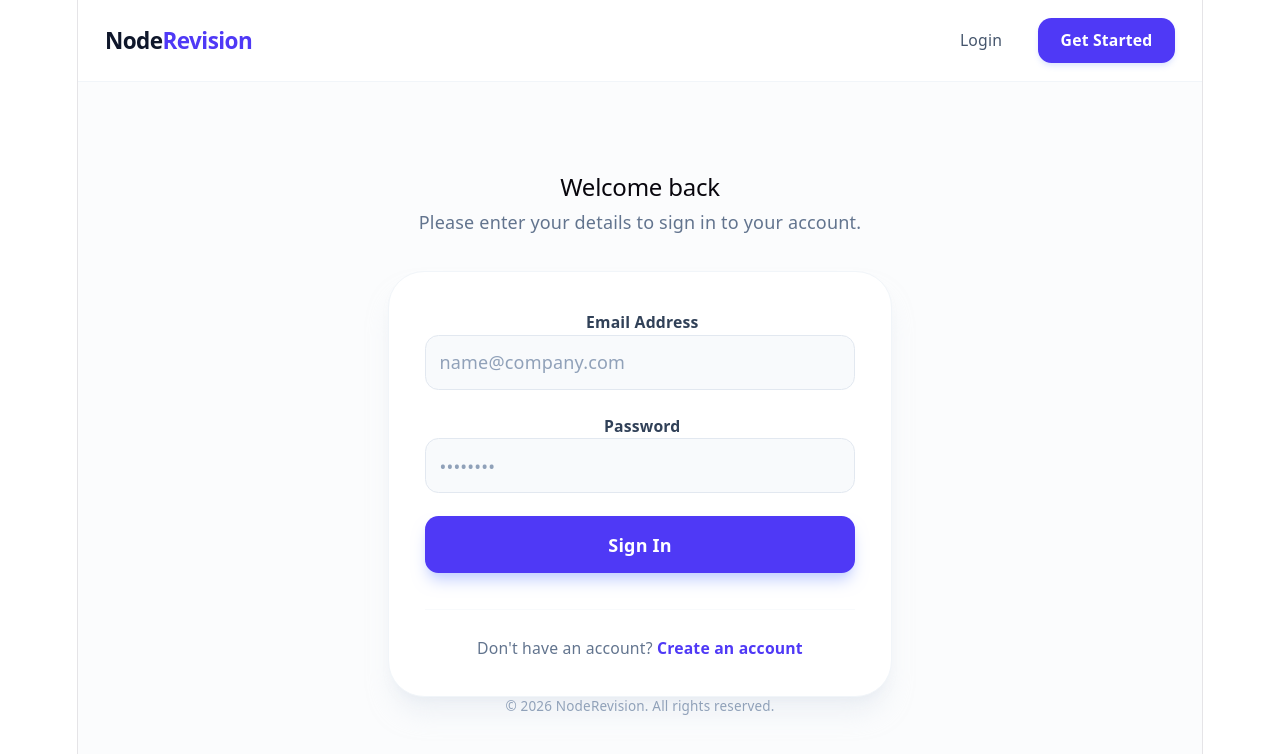
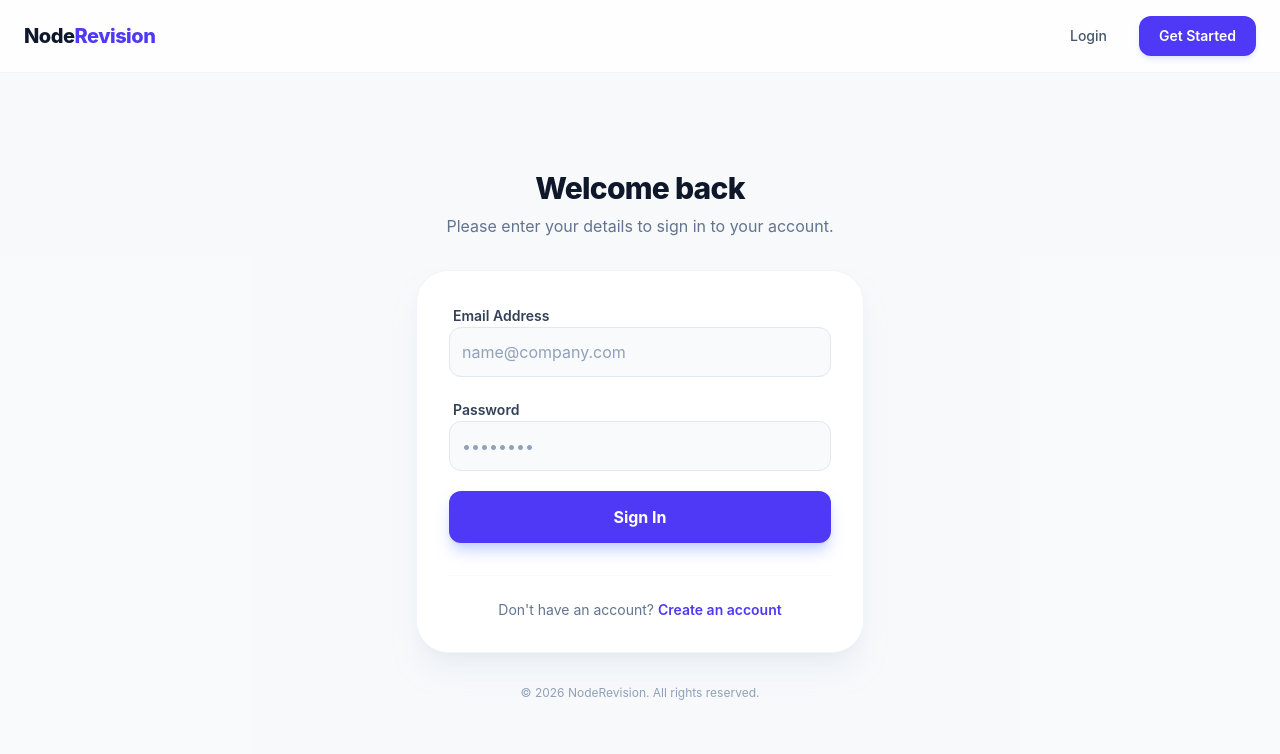
Before and after one commit to morningstar004/Node_Revision, a React (Vite) app in the folder frontend/: page /login in a window 1280 px wide. Shown: the top 754 px of the page. Built offline with nearby package versions, Linux system fonts and the light colour scheme.

Commit message:
Added the app presentation and the index css

```diff
--- a/frontend/src/app.jsx
+++ b/frontend/src/app.jsx
@@ -13,11 +13,17 @@ const ProtectedRoute = ({ children }) => {
 
 export default function App() {
   return (
+    <div className="min-h-screen bg-slate-50 font-sans antialiased text-slate-900 selection:bg-indigo-100 selection:text-indigo-700">
       <BrowserRouter>
+        {/* The Navbar is sticky, so we place it here */}
         <NavBar />
+
+        {/* Main Content Area */}
+        <main className="relative">
           <Routes>
             <Route path="/register" element={<Register />} />
             <Route path="/login" element={<Login />} />
+
             <Route
               path="/posts"
               element={
@@ -26,6 +32,7 @@ export default function App() {
                 </ProtectedRoute>
               }
             />
+
             <Route
               path="/profile"
               element={
@@ -34,8 +41,12 @@ export default function App() {
                 </ProtectedRoute>
               }
             />
+
+            {/* Default redirect for unknown paths */}
             <Route path="*" element={<Navigate to="/login" />} />
           </Routes>
+        </main>
       </BrowserRouter>
+    </div>
   );
 }
--- a/frontend/src/index.css
+++ b/frontend/src/index.css
@@ -1,116 +1,75 @@
 @import "tailwindcss";
+
 :root {
-  --text: #6b6375;
-  --text-h: #08060d;
-  --bg: #fff;
-  --border: #e5e4e7;
-  --code-bg: #f4f3ec;
-  --accent: #aa3bff;
-  --accent-bg: rgba(170, 59, 255, 0.1);
-  --accent-border: rgba(170, 59, 255, 0.5);
-  --social-bg: rgba(244, 243, 236, 0.5);
-  --shadow:
-    rgba(0, 0, 0, 0.1) 0 10px 15px -3px, rgba(0, 0, 0, 0.05) 0 4px 6px -2px;
+  /* Modern Color Palette - Slate & Indigo */
+  --bg-main: #f8fafc;        /* slate-50 */
+  --text-main: #0f172a;      /* slate-900 */
+  --text-muted: #64748b;     /* slate-500 */
+  --accent: #4f46e5;         /* indigo-600 */
+  --border: #e2e8f0;         /* slate-200 */
 
-  --sans: system-ui, 'Segoe UI', Roboto, sans-serif;
-  --heading: system-ui, 'Segoe UI', Roboto, sans-serif;
-  --mono: ui-monospace, Consolas, monospace;
+  /* Typography */
+  --font-sans: 'Inter', system-ui, -apple-system, sans-serif;
 
-  font: 18px/145% var(--sans);
-  letter-spacing: 0.18px;
-  color-scheme: light dark;
-  color: var(--text);
-  background: var(--bg);
-  font-synthesis: none;
-  text-rendering: optimizeLegibility;
+  font-family: var(--font-sans);
+  background-color: var(--bg-main);
+  color: var(--text-main);
+  line-height: 1.5;
   -webkit-font-smoothing: antialiased;
   -moz-osx-font-smoothing: grayscale;
-
-  @media (max-width: 1024px) {
-    font-size: 16px;
-  }
 }
 
-@media (prefers-color-scheme: dark) {
-  :root {
-    --text: #9ca3af;
-    --text-h: #f3f4f6;
-    --bg: #16171d;
-    --border: #2e303a;
-    --code-bg: #1f2028;
-    --accent: #c084fc;
-    --accent-bg: rgba(192, 132, 252, 0.15);
-    --accent-border: rgba(192, 132, 252, 0.5);
-    --social-bg: rgba(47, 48, 58, 0.5);
-    --shadow:
-      rgba(0, 0, 0, 0.4) 0 10px 15px -3px, rgba(0, 0, 0, 0.25) 0 4px 6px -2px;
-  }
-
-  #social .button-icon {
-    filter: invert(1) brightness(2);
-  }
+/* Smooth transitions for interactive elements */
+* {
+  transition: border-color 0.2s, background-color 0.2s;
+  box-sizing: border-box;
 }
 
 body {
   margin: 0;
+  min-height: 100vh;
 }
 
+/* Root container should be fluid for the modern layout to work */
 #root {
-  width: 1126px;
-  max-width: 100%;
-  margin: 0 auto;
-  text-align: center;
-  border-inline: 1px solid var(--border);
-  min-height: 100svh;
+  width: 100%;
+  min-height: 100vh;
   display: flex;
   flex-direction: column;
-  box-sizing: border-box;
 }
 
-h1,
-h2 {
-  font-family: var(--heading);
-  font-weight: 500;
-  color: var(--text-h);
+/* Headings: Bold and tight tracking for a modern feel */
+h1, h2, h3, h4 {
+  color: var(--text-main);
+  font-weight: 800;
+  letter-spacing: -0.025em;
 }
 
-h1 {
-  font-size: 56px;
-  letter-spacing: -1.68px;
-  margin: 32px 0;
-
-  @media (max-width: 1024px) {
-    font-size: 36px;
-    margin: 20px 0;
-  }
+/* Custom Scrollbar for a polished look */
+::-webkit-scrollbar {
+  width: 8px;
 }
 
-h2 {
-  font-size: 24px;
-  line-height: 118%;
-  letter-spacing: -0.24px;
-  margin: 0 0 8px;
-
-  @media (max-width: 1024px) {
-    font-size: 20px;
-  }
+::-webkit-scrollbar-track {
+  background: transparent;
 }
 
-p {
-  margin: 0;
+::-webkit-scrollbar-thumb {
+  background: #cbd5e1; /* slate-300 */
+  border-radius: 10px;
 }
 
-code,
-.counter {
-  font-family: var(--mono);
-  display: inline-flex;
-  border-radius: 4px;
-  color: var(--text-h);
+::-webkit-scrollbar-thumb:hover {
+  background: #94a3b8; /* slate-400 */
 }
 
-code {
-  font-size: 15px;
-  line-height: 135%;
-  padding: 4px 8px;
-  background: var(--code-bg);
+/* Selection highlight */
+::selection {
+  background-color: rgba(79, 70, 229, 0.1);
+  color: #4f46e5;
 }
+
+/* Utility for inputs to ensure they don't look "bubbly" on iOS */
+input, textarea {
+  appearance: none;
+}
```
Lines whose indentation alone changed are shown as unchanged.
